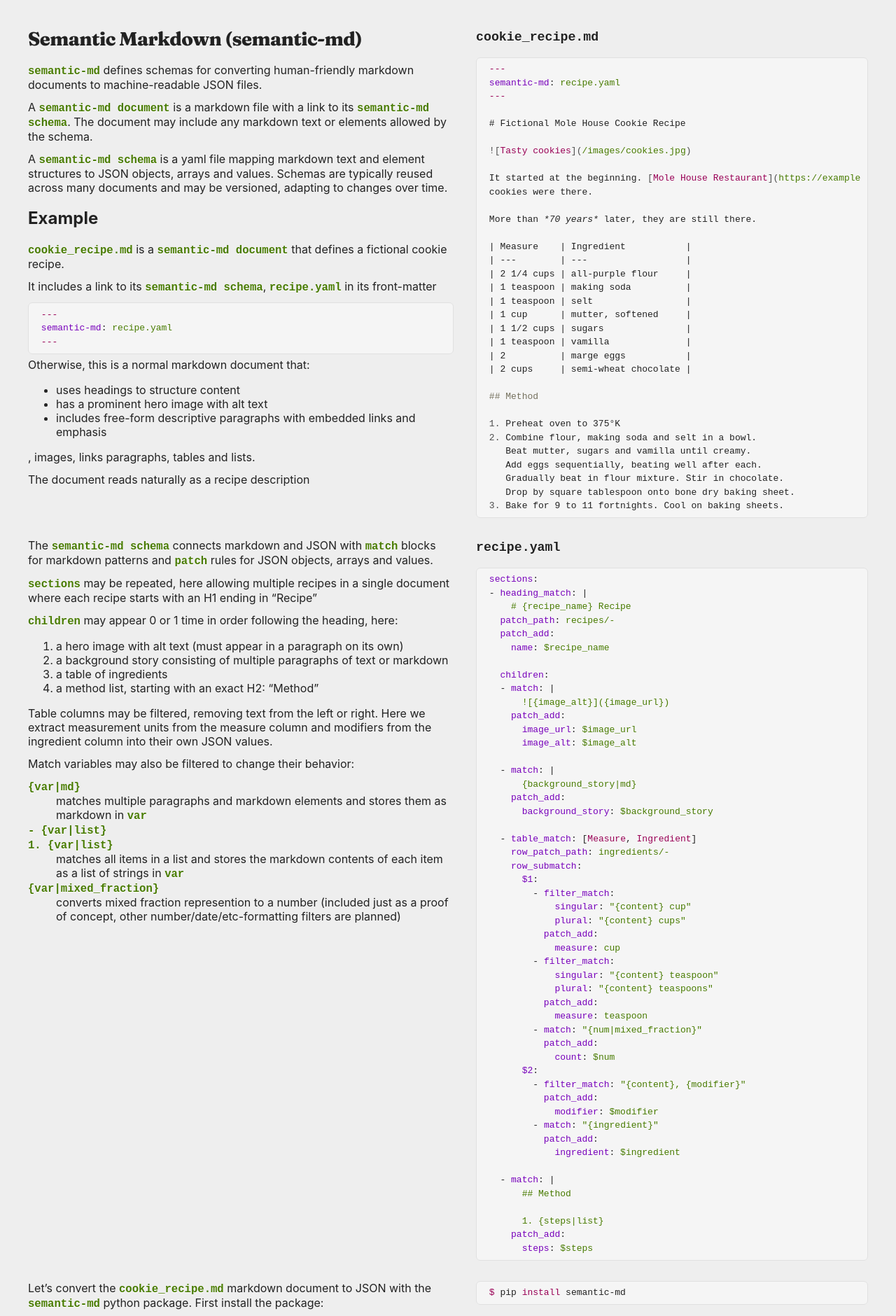
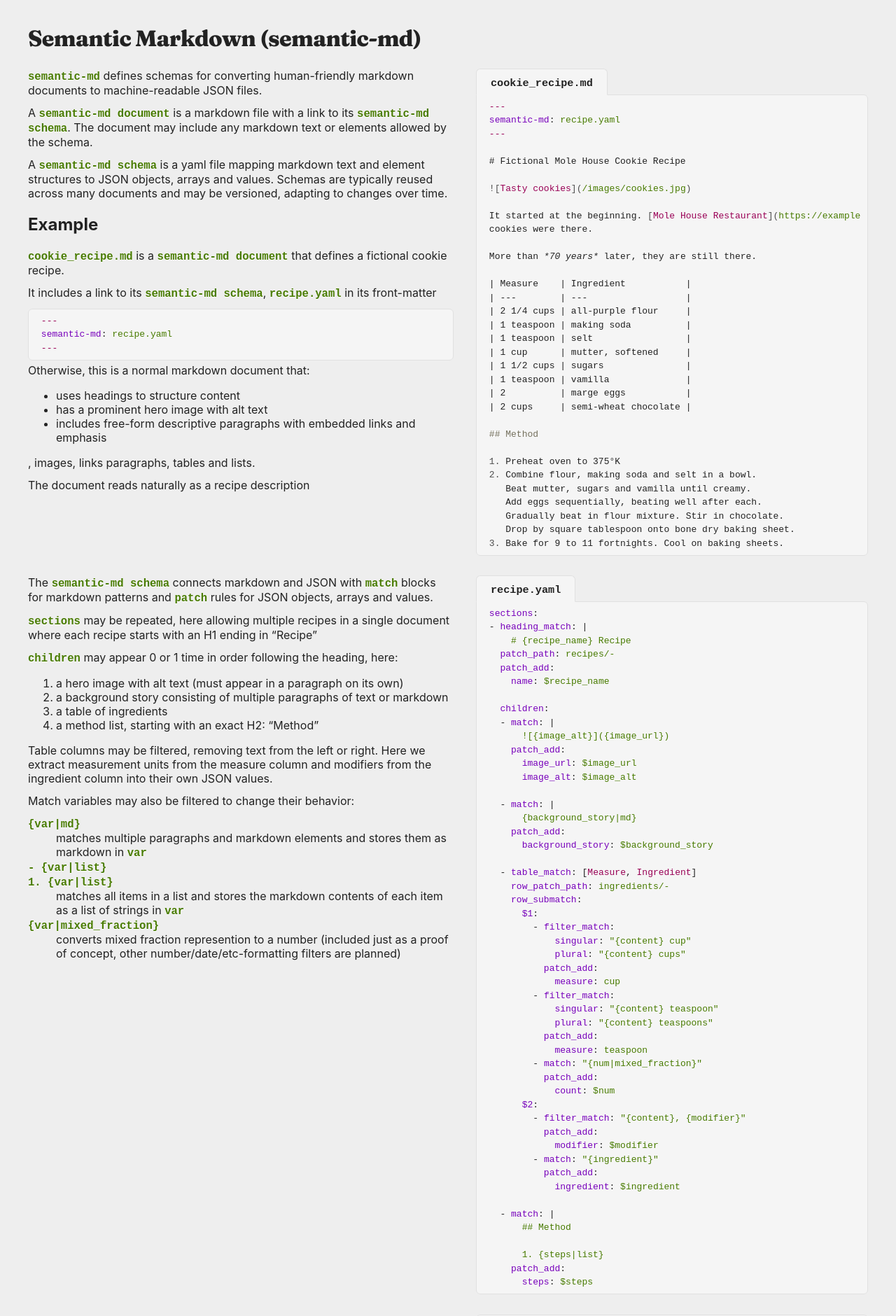
Before and after one commit to wardi/semanticmd.org, a Jekyll site: the page built from index.md, in a window 1280 px wide. Shown: the top 1880 px of the page at 70% size. Built offline with Jekyll 4.4.1, drawn with Linux system fonts in a browser that asks for light colours; our own code applies the rules of GitHub Pages for plain Markdown files.

Commit message:
file name tags

```diff
--- a/_layouts/default.html
+++ b/_layouts/default.html
@@ -245,9 +245,6 @@
       font-weight: 600;
       color: var(--selector);
     }
-    h3 code.highlighter-rouge {
-      color: var(--fg);
-    }
     .example pre {
       margin: 0;
       padding: 0.5em 0.7em;
@@ -259,13 +256,38 @@
     .example-prose dl {
       margin: 0 0 0.75rem;
     }
-    .example-prose h3 {
-      margin: 0 0 0.75rem;
+    /* Filename label on top of a code block */
+    .example-code > h3,
+    #main-container > h3:has(+ div.highlighter-rouge) {
+      display: inline-block;
+      margin: 0 0 -1px;
+      padding: 0.35rem 1.25rem;
       max-width: none;
+      font-weight: 600;
+      line-height: 1.3;
+      background: var(--code-bg);
+      border: 1px solid var(--border);
+      border-bottom-color: var(--code-bg);
+      border-radius: 6px 6px 0 0;
+      position: relative;
+      z-index: 1;
+    }
+    .example-code > h3 + div.highlighter-rouge,
+    #main-container > h3 + div.highlighter-rouge {
+      margin-top: 0;
+      border-top-left-radius: 0;
+    }
+    .example-code > h3 code.highlighter-rouge,
+    #main-container > h3:has(+ div.highlighter-rouge) code.highlighter-rouge {
+      padding: 0;
+      background: transparent;
+      font-size: inherit;
+      font-weight: inherit;
+      color: inherit;
     }
     h1 {
       font-family: var(--font-display);
-      font-size: 170%;
+      font-size: 200%;
       font-weight: 800;
       line-height: 1.15;
       letter-spacing: -0.02em;
--- a/index.md
+++ b/index.md
@@ -3,10 +3,10 @@
 layout: default
 ---
 
+# Semantic Markdown (semantic-md)
+
 <div class="example" markdown="1">
 <div class="example-prose" markdown="1">
-
-# Semantic Markdown (semantic-md)
 
 `semantic-md` defines schemas for converting human-friendly markdown
 documents to machine-readable JSON files.
```
